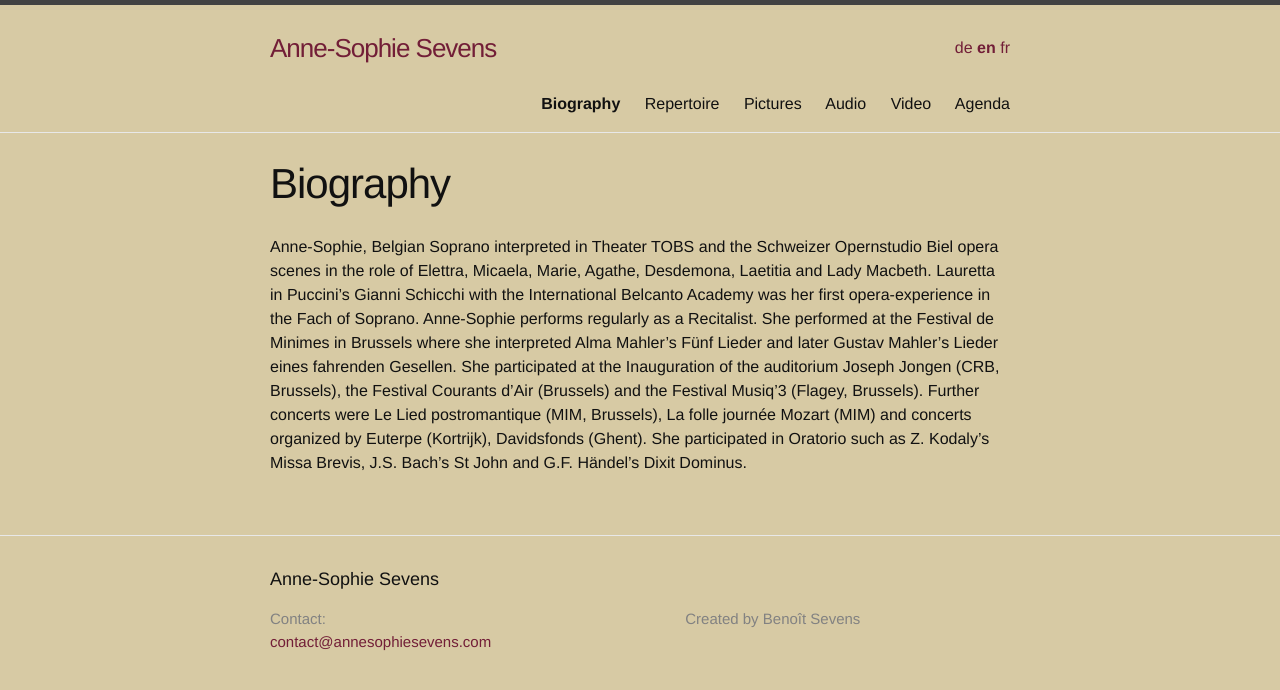
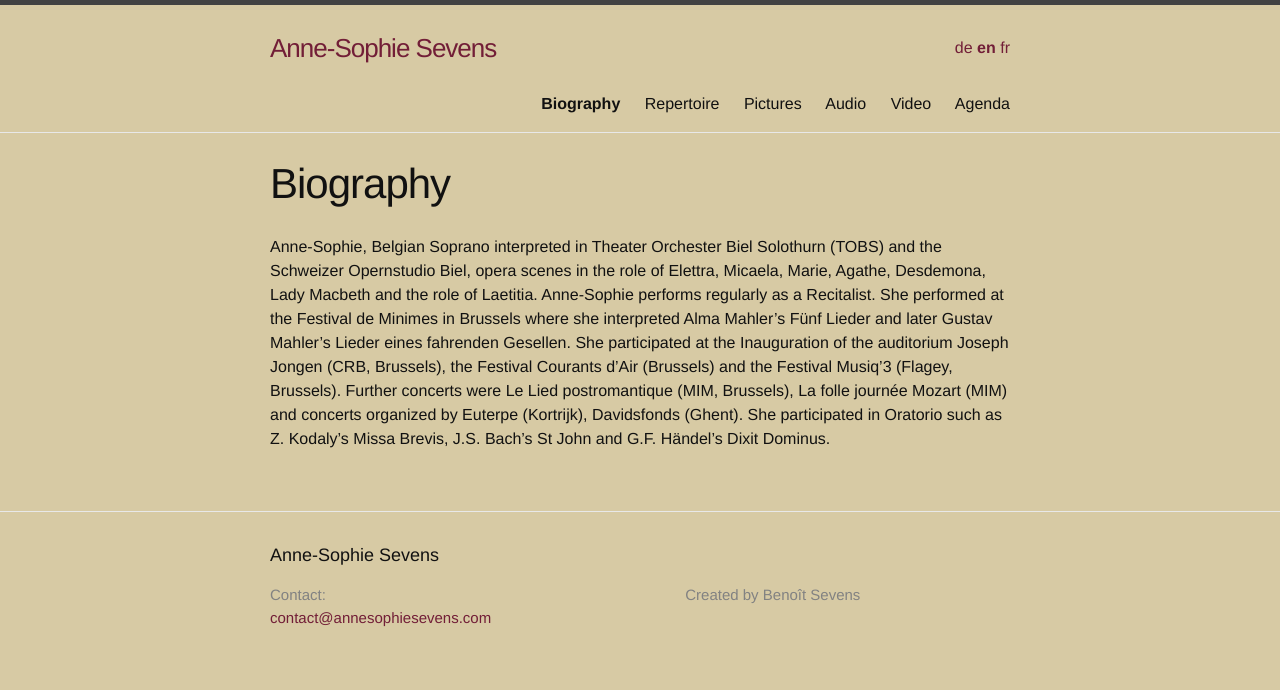
Before and after one commit to annesophie-sevens/annesophie-sevens.github.io, a Jekyll site: the page built from biography-en.md, in a window 1280 px wide. Shown: the top 690 px of the page. Built offline with Jekyll 4.4.1, drawn with Linux system fonts in a browser that asks for light colours.

Commit message:
Create biography-en.md

```diff
--- a/biography-en.md
+++ b/biography-en.md
@@ -9,5 +9,5 @@ ref: biography
 
 
 
-Anne-Sophie, Belgian Soprano interpreted in Theater TOBS and the Schweizer Opernstudio Biel opera scenes in the role of Elettra, Micaela, Marie, Agathe, Desdemona, Laetitia and Lady Macbeth. Lauretta in Puccini’s Gianni Schicchi with the International Belcanto Academy was her first opera-experience in the Fach of Soprano.
+Anne-Sophie, Belgian Soprano interpreted in Theater Orchester Biel Solothurn (TOBS) and the Schweizer Opernstudio Biel, opera scenes in the role of Elettra, Micaela, Marie, Agathe, Desdemona, Lady Macbeth and the role of Laetitia.
 Anne-Sophie performs regularly as a Recitalist. She performed at the Festival de Minimes in Brussels where she interpreted Alma Mahler’s Fünf Lieder and later Gustav Mahler’s Lieder eines fahrenden Gesellen. She participated at the Inauguration of the auditorium Joseph Jongen (CRB, Brussels), the Festival Courants d’Air (Brussels) and the Festival Musiq’3 (Flagey, Brussels). Further concerts were Le Lied postromantique (MIM, Brussels), La folle journée Mozart (MIM) and concerts organized by Euterpe (Kortrijk), Davidsfonds (Ghent). She participated in Oratorio such as Z. Kodaly’s Missa Brevis, J.S. Bach’s St John and G.F. Händel’s Dixit Dominus.
```
